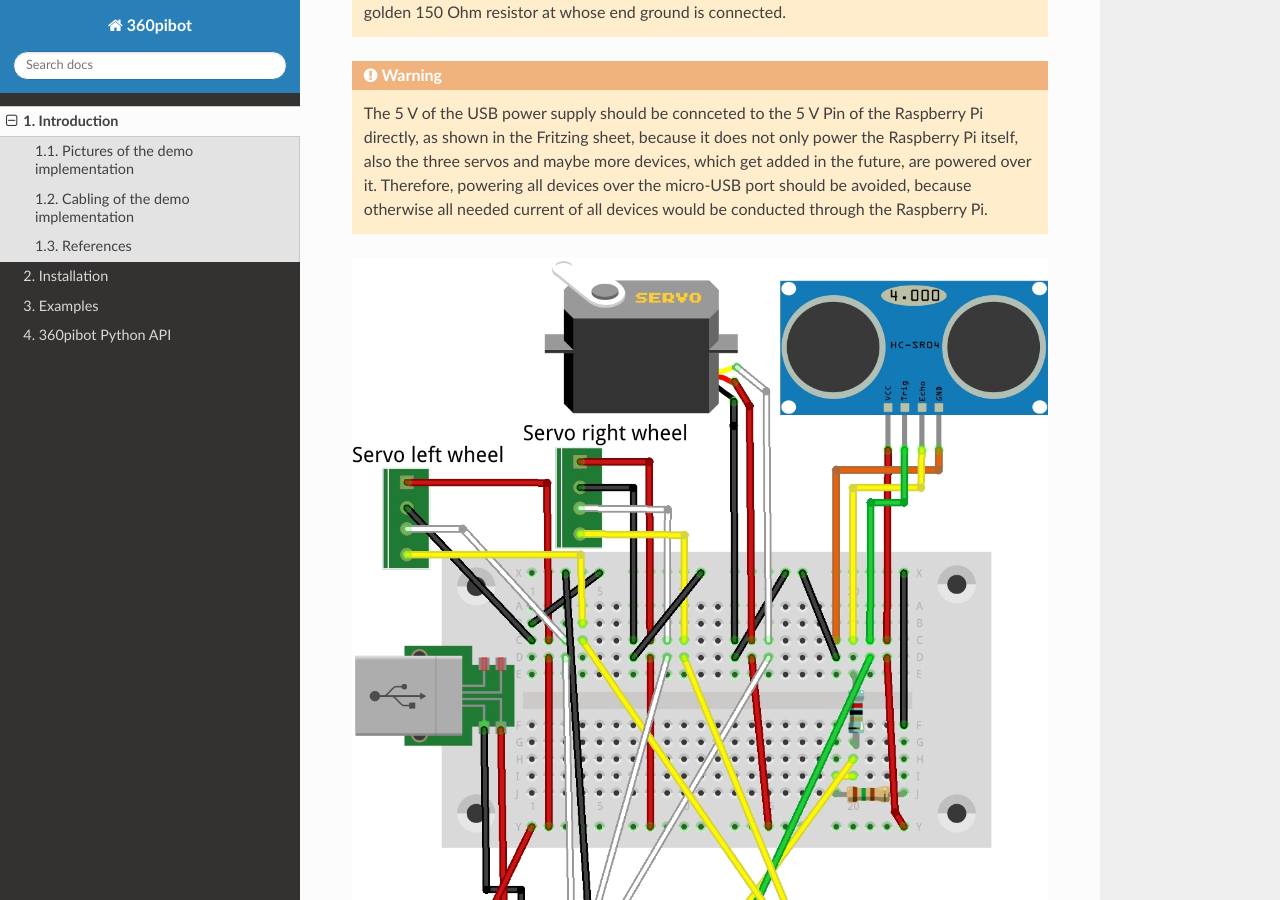
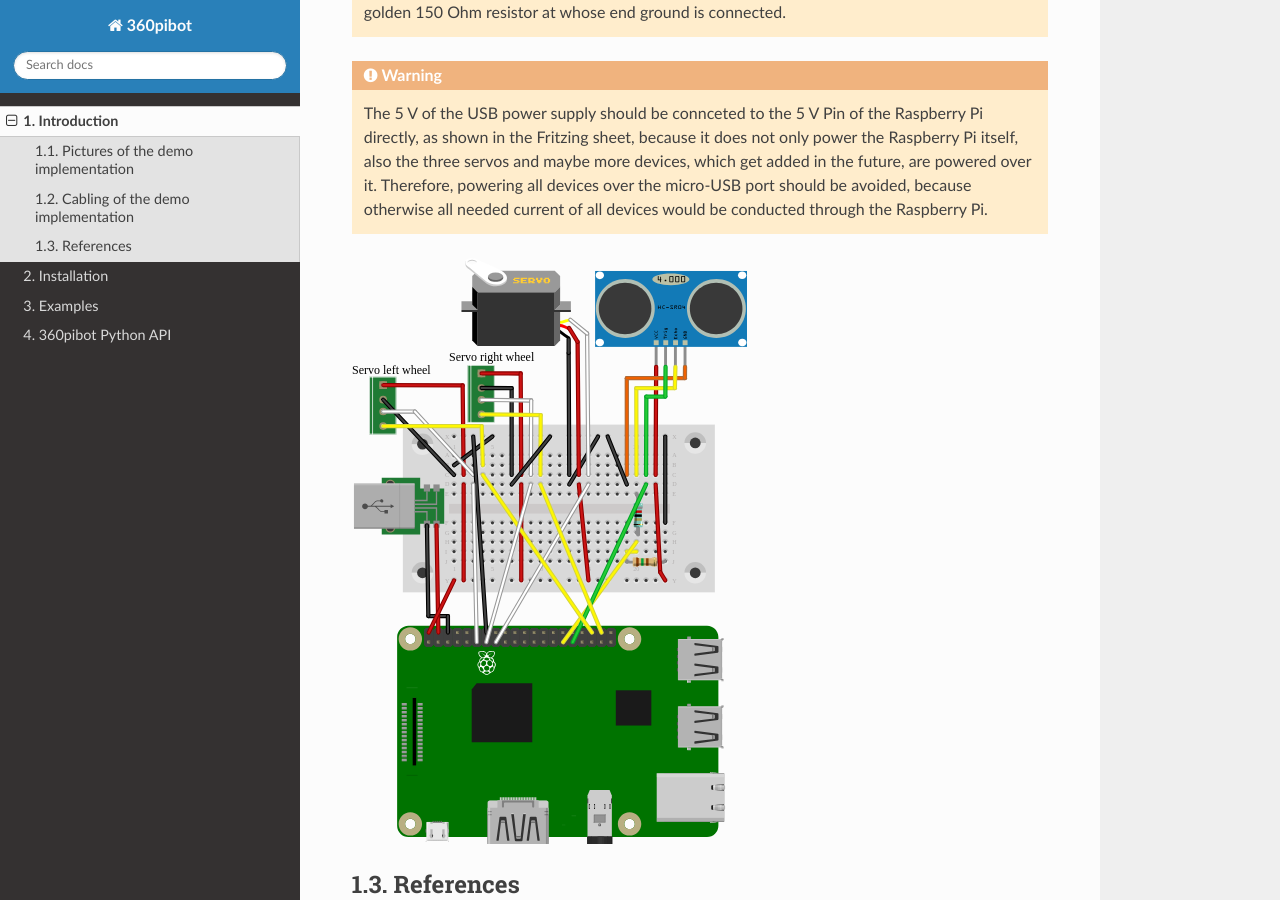
Before and after one commit to choeffer/360pibot, a Sphinx documentation site: the page built from docs/intro.rst, in a window 1280 px wide and 900 px high, scrolled down 4463 px. Built offline with Sphinx 7.4.7 and the Read the Docs theme 2.0.0, drawn with Linux system fonts in a browser that asks for light colours.

Commit message:
svg fritzing sheet

```diff
--- a/docs/intro.rst
+++ b/docs/intro.rst
@@ -96,7 +96,7 @@ one with 150 Ohm.
     port should be avoided, because otherwise all needed current of all devices would be
     conducted through the Raspberry Pi.
 
-.. image:: /_static/6.jpg
+.. image:: /_static/6.svg
 
 References
 ----------
```
Also changed, not shown: docs/_static/6.svg (added).
